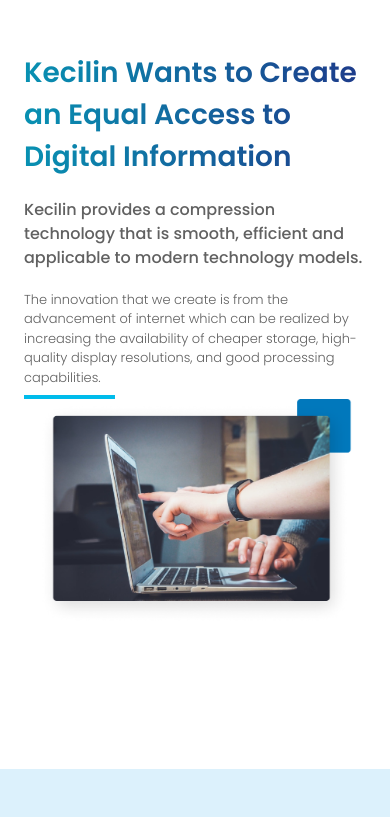
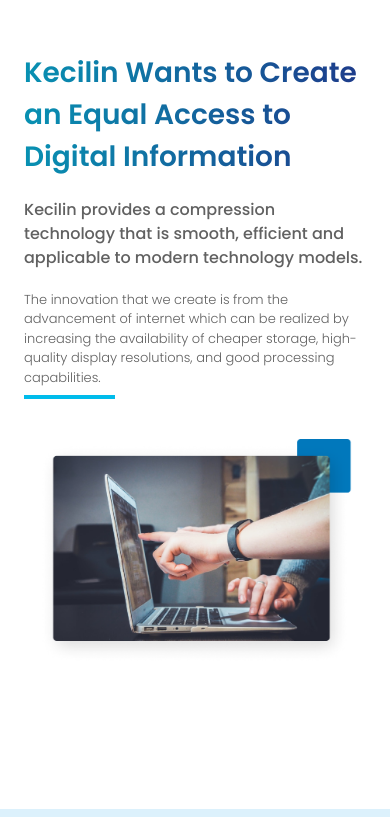
Before and after one commit to daffakamal/kecilin-clone, a Next.js app: page / in a window 390 px wide. Shown: the part 1695-2512 px from the top of the page. Built offline with nearby package versions, Linux system fonts and the light colour scheme.

Commit message:
fix(Home): add pb in home-feature section

```diff
--- a/components/Home/home-feature.js
+++ b/components/Home/home-feature.js
@@ -46,7 +46,7 @@ export default function HomeFeature() {
                     data-aos-duration="400"
                     data-aos-delay="0"
                 >
-                    <div className="grid pt-8 xs:pt-5 md:pt-0">
+                    <div className="grid pt-8 xs:pt-5 md:pt-0 pb-10 md:pb-0">
                         <h2 className="font-PoppinsSemi text-[28px] xs:text-[32px] xl:text-[32px] text-transparent bg-clip-text bg-gradient-to-r from-cyan-600 to-blue-900">
                             Kecilin Wants to Create an Equal Access to Digital Information
                         </h2>
```
